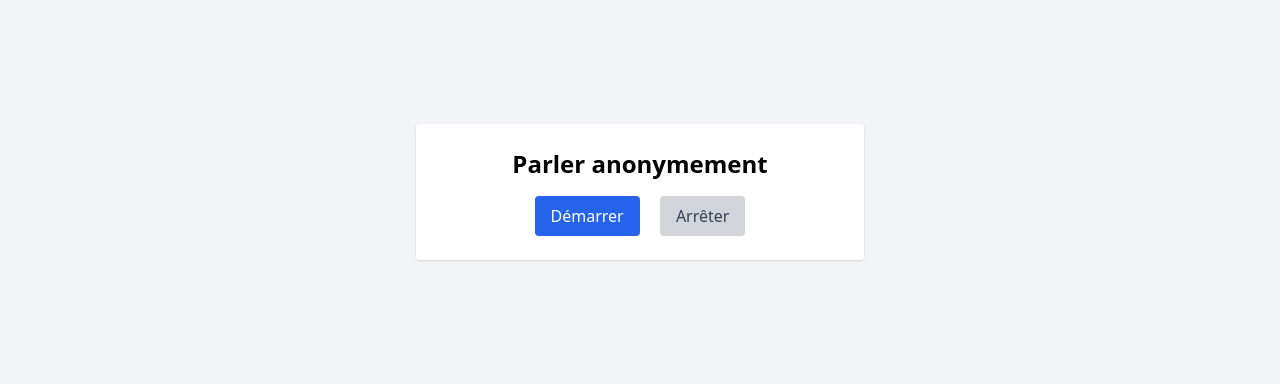
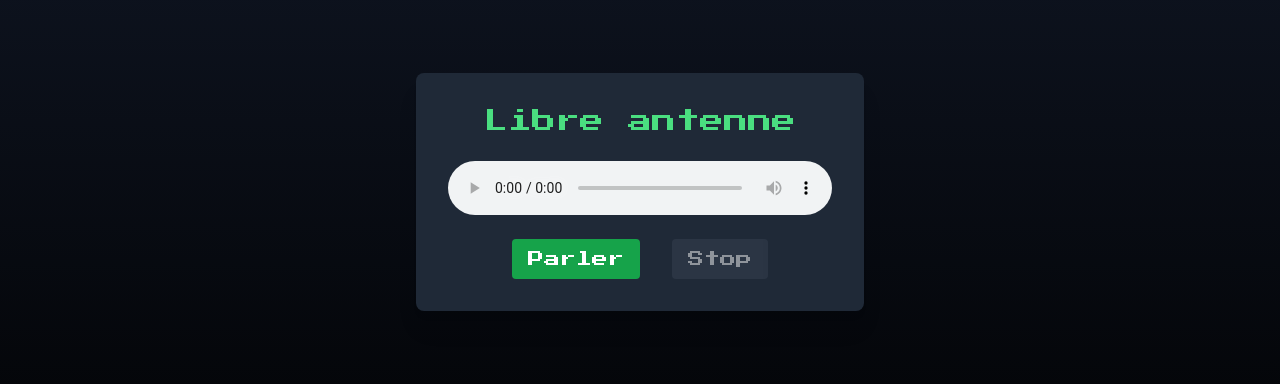
Before and after one commit to AxioDev/starbot-forwarder, a plain HTML site: page public/index.html in a window 1280 px wide. Shown: the part 208-592 px from the top of the page. Drawn offline with nearby package versions, Linux system fonts and the light colour scheme.

Commit message:
Improve speaking button states

```diff
--- a/public/app.js
+++ b/public/app.js
@@ -1,5 +1,28 @@
 let ws;
 let recorder;
+const startBtn = document.getElementById('start');
+const stopBtn = document.getElementById('stop');
+
+function updateButtons(isRecording) {
+  if (isRecording) {
+    startBtn.textContent = 'En direct...';
+    startBtn.classList.add('opacity-50', 'cursor-not-allowed');
+    startBtn.disabled = true;
+
+    stopBtn.disabled = false;
+    stopBtn.classList.remove('opacity-50', 'cursor-not-allowed');
+    stopBtn.classList.add('bg-red-600', 'hover:bg-red-500');
+  } else {
+    startBtn.textContent = 'Parler';
+    startBtn.disabled = false;
+    startBtn.classList.remove('opacity-50', 'cursor-not-allowed');
+
+    stopBtn.textContent = 'Stop';
+    stopBtn.disabled = true;
+    stopBtn.classList.remove('bg-red-600', 'hover:bg-red-500');
+    stopBtn.classList.add('opacity-50', 'cursor-not-allowed');
+  }
+}
 
 async function start() {
   const protocol = location.protocol === 'https:' ? 'wss' : 'ws';
@@ -8,12 +31,16 @@ async function start() {
   recorder = new MediaRecorder(stream, { mimeType: 'audio/webm' });
   recorder.ondataavailable = e => { if (ws.readyState === 1) ws.send(e.data); };
   recorder.start(250);
+  updateButtons(true);
 }
 
 function stop() {
   if (recorder) recorder.stop();
   if (ws) ws.close();
+  updateButtons(false);
 }
 
-document.getElementById('start').onclick = start;
-document.getElementById('stop').onclick = stop;
+startBtn.onclick = start;
+stopBtn.onclick = stop;
+
+updateButtons(false);
--- a/public/index.html
+++ b/public/index.html
@@ -3,15 +3,19 @@
 <head>
   <meta charset="utf-8">
   <meta name="viewport" content="width=device-width, initial-scale=1">
-  <title>Chat vocal anonyme</title>
+  <title>Libre antenne</title>
   <script src="https://cdn.tailwindcss.com"></script>
+  <link rel="preconnect" href="https://fonts.googleapis.com">
+  <link rel="preconnect" href="https://fonts.gstatic.com" crossorigin>
+  <link href="https://fonts.googleapis.com/css2?family=Press+Start+2P&display=swap" rel="stylesheet">
 </head>
-<body class="bg-gray-100 flex items-center justify-center min-h-screen p-4">
-  <div class="bg-white rounded shadow p-6 w-full max-w-md text-center">
-    <h1 class="text-2xl font-bold mb-4">Parler anonymement</h1>
+<body class="bg-gradient-to-b from-gray-900 to-black text-green-400 font-mono flex items-center justify-center min-h-screen p-4" style="font-family: 'Press Start 2P', monospace;">
+  <div class="bg-gray-800 rounded-lg shadow-xl p-8 w-full max-w-md text-center">
+    <h1 class="text-2xl mb-6">Libre antenne</h1>
+    <audio class="w-full mb-6" controls autoplay crossorigin="anonymous" src="https://radio.libre-antenne.xyz/stream"></audio>
     <div class="space-x-4">
-      <button id="start" class="px-4 py-2 bg-blue-600 text-white rounded">Démarrer</button>
-      <button id="stop" class="px-4 py-2 bg-gray-300 text-gray-700 rounded">Arrêter</button>
+      <button id="start" class="px-4 py-2 bg-green-600 hover:bg-green-500 text-white rounded">Parler</button>
+      <button id="stop" class="px-4 py-2 bg-gray-700 text-white rounded opacity-50 cursor-not-allowed" disabled>Stop</button>
     </div>
   </div>
   <script src="app.js"></script>
```
Also changed, not shown: README.md.
